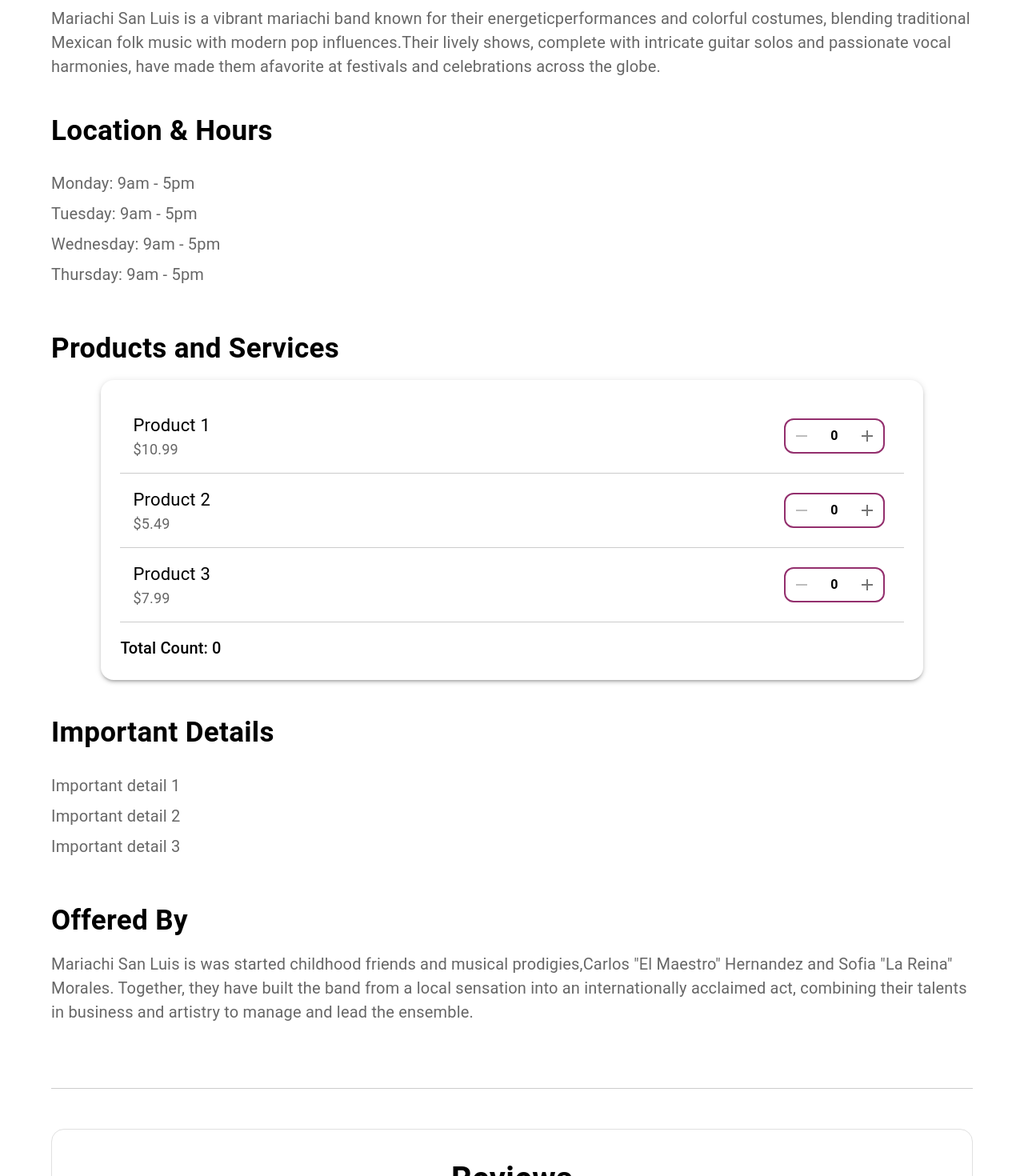
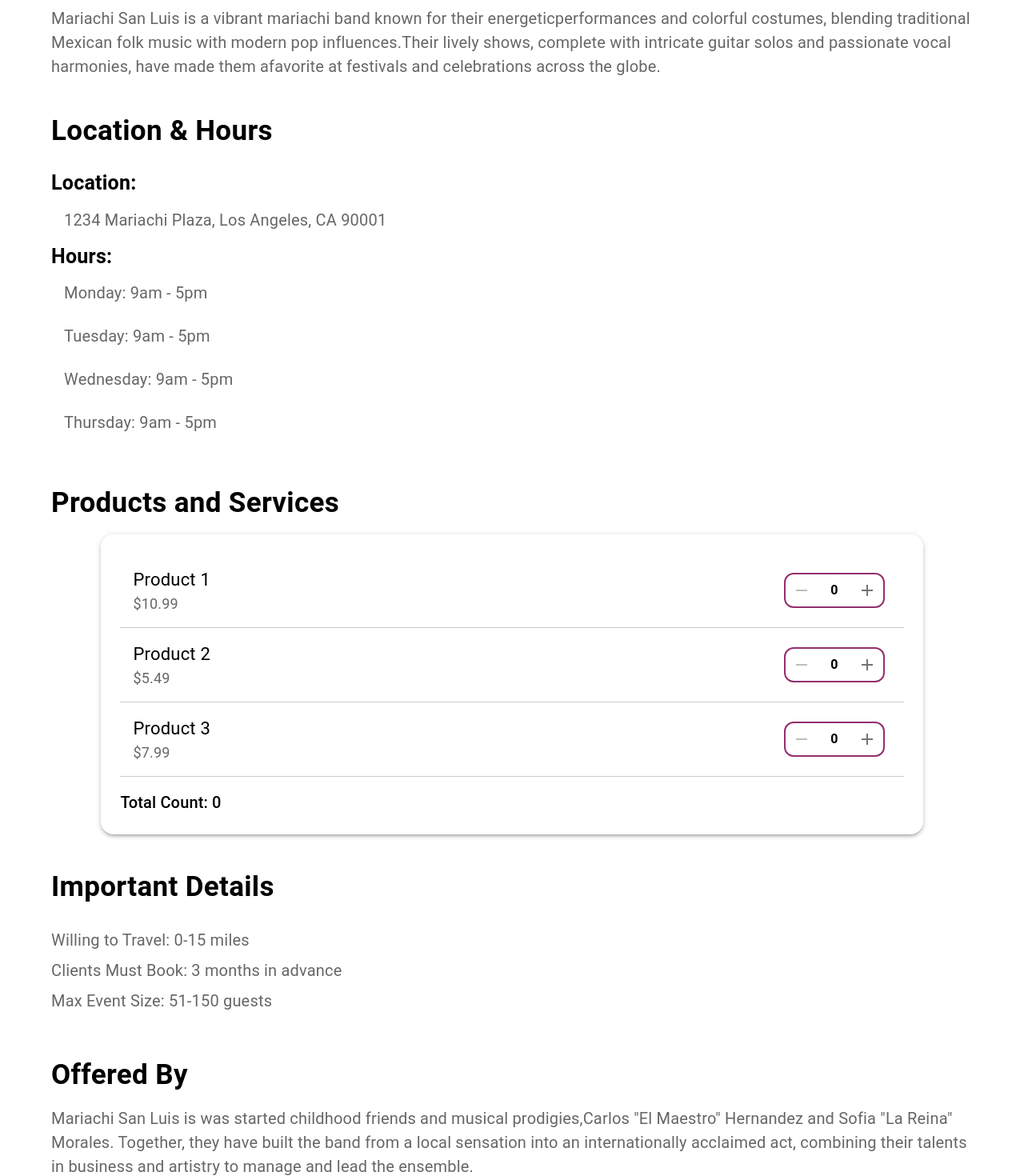
Before and after one commit to josephperez416/tiarafrontend, a React (Create React App) app in the folder TiaraFront/: page /details in a window 1280 px wide. Shown: the part 1142-2612 px from the top of the page at 80% size. Built offline with nearby package versions, Linux system fonts and the light colour scheme.

Commit message:
changed how certain details look

```diff
--- a/TiaraFront/src/components/DetailsDescription.js
+++ b/TiaraFront/src/components/DetailsDescription.js
@@ -21,8 +21,13 @@ function DetailsDescription() {
       <Box sx={{ paddingBottom: 3 }}>
         <Typography fontSize={'35px'} fontWeight='bold' gutterBottom>Location & Hours</Typography>
         <List>
-          {locationHours.map((point, index) => (
-            <ListItem key={index} disablePadding>
+          <Typography fontSize={'25px'} fontWeight='bold'>Location: </Typography>
+          <ListItem>
+            <ListItemText primary={locationHours.location} primaryTypographyProps={{fontSize:'20px', color:'text.secondary'}}/>
+          </ListItem>
+          <Typography fontSize={'25px'} fontWeight='bold'>Hours: </Typography>
+          {locationHours.hours.map((point, index) => (
+            <ListItem key={index} >
               <ListItemText primary={point} primaryTypographyProps={{fontSize:'20px', color:'text.secondary'}}/>
             </ListItem>
           ))}
@@ -30,7 +35,7 @@ function DetailsDescription() {
       </Box>
 
       {/* Products and Services */}
-      {(productsServices && productsServices.length > 0) && (
+      {(productsServices && productsServices.length > 1) && (
         <Box sx={{ paddingBottom: 3 }}>
         <Typography fontSize={'35px'} fontWeight='bold' gutterBottom>Products and Services</Typography>
           <ProductList products={productsServices} />
@@ -41,11 +46,15 @@ function DetailsDescription() {
       <Box sx={{ paddingBottom: 3 }}>
         <Typography fontSize={'35px'} fontWeight='bold' gutterBottom>Important Details</Typography>
         <List>
-          {importantDetails.map((point, index) => (
-            <ListItem key={index} disablePadding>
-              <ListItemText primary={point} primaryTypographyProps={{fontSize:'20px', color:'text.secondary'}}/>
-            </ListItem>
-          ))}
+          <ListItem disablePadding>
+            <ListItemText primary={'Willing to Travel: ' + importantDetails.travel} primaryTypographyProps={{fontSize:'20px', color:'text.secondary'}}/>
+          </ListItem>
+          <ListItem disablePadding>
+            <ListItemText primary={'Clients Must Book: ' + importantDetails.minTime + ' in advance'} primaryTypographyProps={{fontSize:'20px', color:'text.secondary'}}/>
+          </ListItem>
+          <ListItem disablePadding>
+            <ListItemText primary={'Max Event Size: ' + importantDetails.eventSize} primaryTypographyProps={{fontSize:'20px', color:'text.secondary'}}/>
+          </ListItem>
         </List>
       </Box>
 
--- a/TiaraFront/src/components/ServiceDetailsProvider.js
+++ b/TiaraFront/src/components/ServiceDetailsProvider.js
@@ -26,18 +26,24 @@ function ServiceDetailsProvider({ children }) {
     'Their lively shows, complete with intricate guitar solos and passionate vocal harmonies, have made them a' +
     'favorite at festivals and celebrations across the globe.';
 
-  const locationHours = [
-    'Monday: 9am - 5pm',
-    'Tuesday: 9am - 5pm',
-    'Wednesday: 9am - 5pm',
-    'Thursday: 9am - 5pm',
-  ];
+  const locationHours =
+  {
+    location : '1234 Mariachi Plaza, Los Angeles, CA 90001',
+    hours : [
+      'Monday: 9am - 5pm',
+      'Tuesday: 9am - 5pm',
+      'Wednesday: 9am - 5pm',
+      'Thursday: 9am - 5pm',
+    ]
+  };
 
-  const importantDetails = [
-    'Important detail 1',
-    'Important detail 2',
-    'Important detail 3',
-  ];
+
+  const importantDetails =
+  {
+    travel : '0-15 miles',
+    minTime: '3 months',
+    eventSize: '51-150 guests'
+  }
 
   const offeredBy = 'Mariachi San Luis is was started childhood friends and musical prodigies,' +
     'Carlos "El Maestro" Hernandez and Sofia "La Reina" Morales. ' +
```
